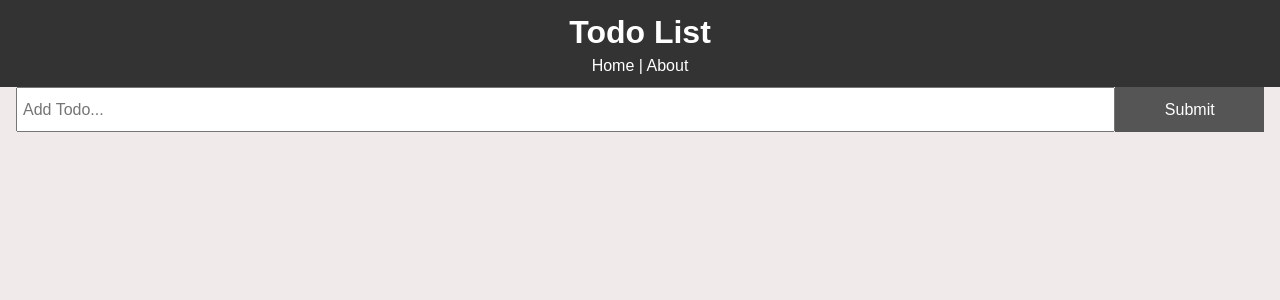
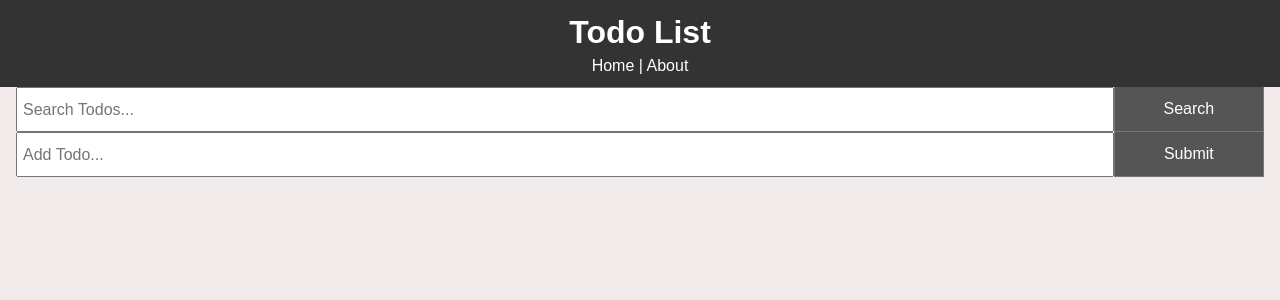
Before and after one commit to Cabbott118/React-Todo, a React (Create React App) app in the folder client/: page / in a window 1280 px wide. Shown: the top 300 px of the page. Built offline with nearby package versions, Linux system fonts and the light colour scheme; no server answers; the HTML template or start-up script is replaced by a standard one.

Commit message:
Search component and routes to filter todos.

```diff
--- a/client/src/App.css
+++ b/client/src/App.css
@@ -16,7 +16,8 @@ body {
 
 .btn {
   display: inline-block;
-  border: none;
+  border: 1px solid #777;
+  border-top: none;
   background-color: #555;
   color: #fff;
   padding: 7px 20px;
--- a/client/src/App.js
+++ b/client/src/App.js
@@ -1,6 +1,7 @@
 import React, { Component } from 'react';
 import { BrowserRouter as Router, Route } from 'react-router-dom';
 import Header from './components/layout/Header';
+import SearchTodos from './components/todos/SearchTodos';
 import AddTodo from './components/todos/AddTodo';
 import Todos from './components/todos/Todos';
 import About from './components/pages/About';
@@ -10,6 +11,7 @@ import './App.css';
 class App extends Component {
   state = {
     todos: [],
+    searchedTodos: [],
   };
 
   componentDidMount() {
@@ -48,7 +50,18 @@ class App extends Component {
     );
   };
 
+  searchTodo = (searchParam) => {
+    axios.get('/api/todos').then((res) =>
+      this.setState({
+        searchedTodos: [
+          ...this.state.todos.filter((todo) => todo.title === searchParam),
+        ],
+      })
+    );
+  };
+
   render() {
+    console.log(this.state.searchedTodos);
     return (
       <Router>
         <div className='App'>
@@ -59,6 +72,7 @@ class App extends Component {
             render={(props) => (
               <React.Fragment>
                 <div className='container'>
+                  <SearchTodos searchTodos={this.searchTodo} />
                   <AddTodo addTodo={this.addTodo} />
                   <Todos
                     key={this.state.todos._id}
--- /dev/null
+++ b/client/src/components/todos/SearchTodos.js
@@ -0,0 +1,50 @@
+import React, { Component } from 'react';
+import PropTypes from 'prop-types';
+
+export class SearchTodos extends Component {
+  state = {
+    title: '',
+  };
+
+  onChange = (e) => {
+    this.setState({
+      [e.target.name]: e.target.value,
+    });
+  };
+
+  onSubmit = (e) => {
+    e.preventDefault();
+    this.props.searchTodos(this.state.title);
+    this.setState({ title: '' });
+  };
+
+  render() {
+    return (
+      <form
+        onSubmit={this.onSubmit}
+        style={{ display: 'flex', height: '45px' }}
+      >
+        <input
+          type='text'
+          name='title'
+          style={{ flex: '10', padding: '5px', fontSize: '1rem' }}
+          placeholder='Search Todos...'
+          value={this.state.title}
+          onChange={this.onChange}
+        />
+        <input
+          type='submit'
+          value='Search'
+          className='btn'
+          style={{ flex: '1', fontSize: '1rem' }}
+        />
+      </form>
+    );
+  }
+}
+
+SearchTodos.propTypes = {
+  searchTodos: PropTypes.func,
+};
+
+export default SearchTodos;
```
